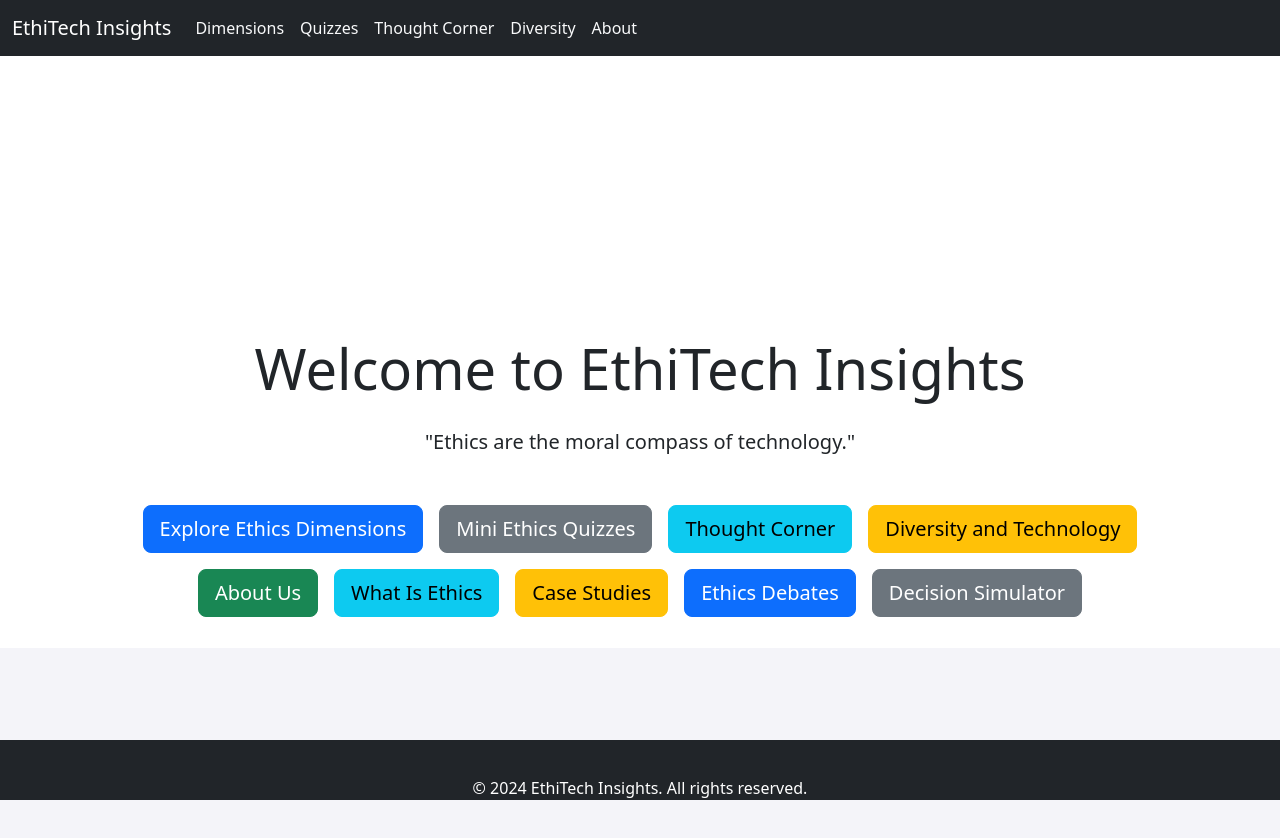
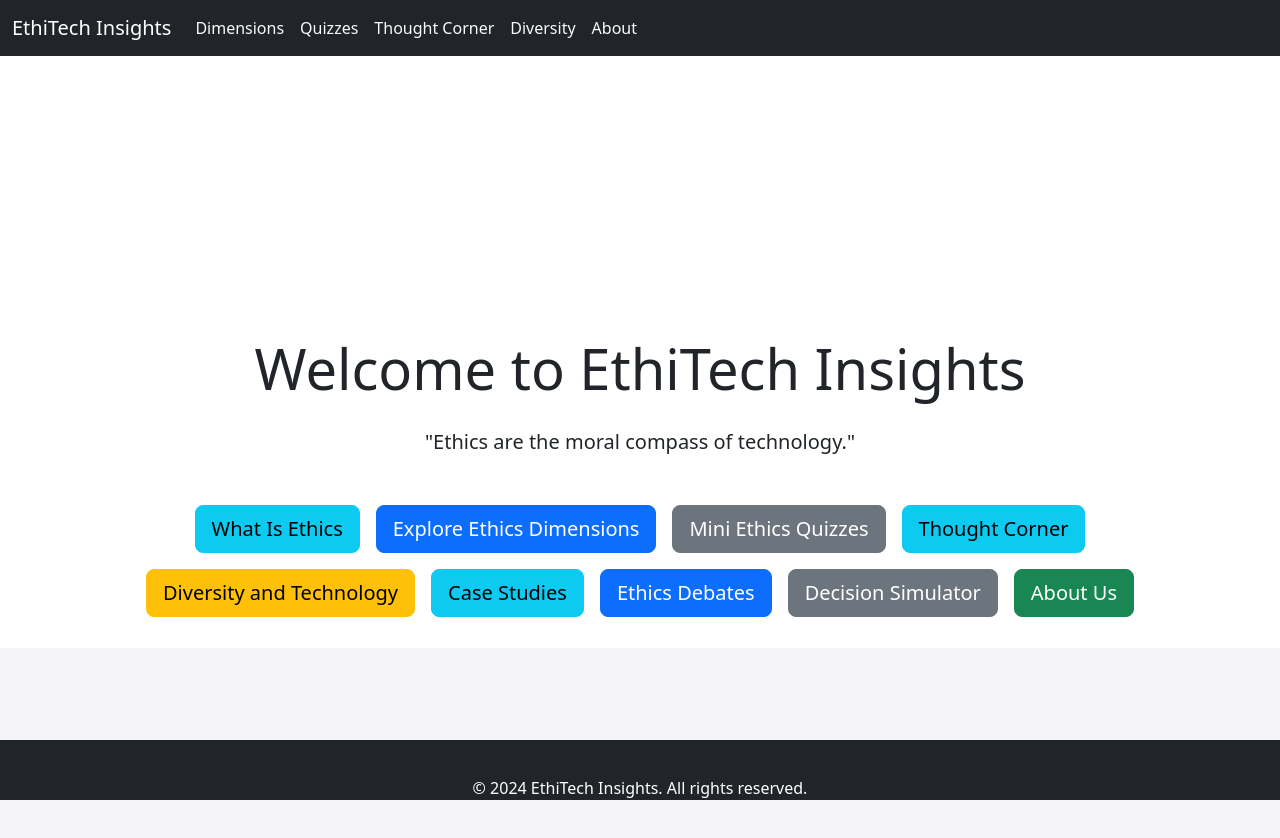
Before and after one commit to Brighton-Sibanda/ethitech-insights, a React (Create React App) app in the folder ethitech-insights/: page / in a window 1280 px wide. Shown: the top 838 px of the page. Built offline with nearby package versions, Linux system fonts and the light colour scheme.

Commit message:
homepage order

```diff
--- a/ethitech-insights/src/HomePage.js
+++ b/ethitech-insights/src/HomePage.js
@@ -11,15 +11,15 @@ const HomePage = () => {
       </p>
       <div className="mt-4 text-center">
         {/* Update navigation using Link components for smoother SPA navigation */}
+        <Link to="/defineethics" className="btn btn-info btn-red btn-lg m-2">What Is Ethics</Link>
         <Link to="/dimensions" className="btn btn-primary btn-lg m-2">Explore Ethics Dimensions</Link>
         <Link to="/quizzes" className="btn btn-secondary btn-lg m-2">Mini Ethics Quizzes</Link>
         <Link to="/thought-corner" className="btn btn-info btn-lg m-2">Thought Corner</Link>
         <Link to="/diversity" className="btn btn-warning btn-lg m-2">Diversity and Technology</Link>
-        <Link to="/about" className="btn btn-success btn-lg m-2">About Us</Link>
-        <Link to="/defineethics" className="btn btn-info btn-red btn-lg m-2">What Is Ethics</Link>
-        <Link to="/casestudies" className="btn btn-warning btn-red btn-lg m-2">Case Studies</Link>
+        <Link to="/casestudies" className="btn btn-info btn-red btn-lg m-2">Case Studies</Link>
         <Link to="/debate" className="btn btn-primary btn-red btn-lg m-2">Ethics Debates</Link>
         <Link to="/simulator" className="btn btn-secondary btn-red btn-lg m-2">Decision Simulator</Link>
+        <Link to="/about" className="btn btn-success btn-lg m-2">About Us</Link>
       </div>
     </div>
   );
```
